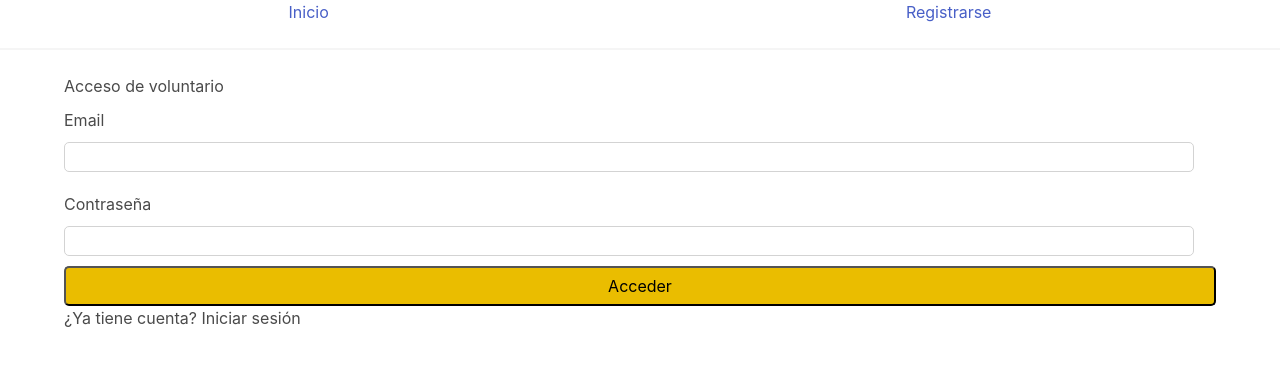
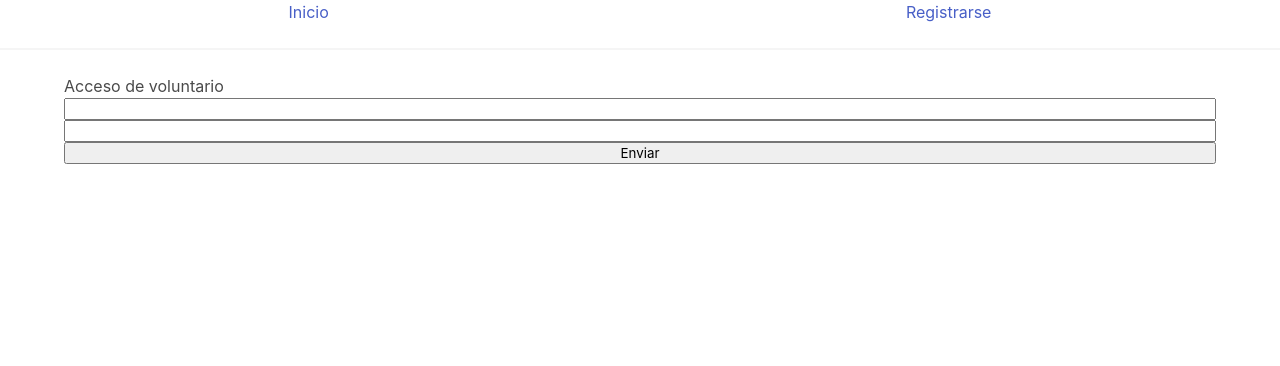
Before and after one commit to ayudadigital/huelladigital-backend, a React (Create React App) app in the folder frontend/: page /volunteer-login in a window 1280 px wide. Shown: the top 366 px of the page. Built offline with nearby package versions, Linux system fonts and the light colour scheme.

Commit message:
Try to implement connection with backend using axios instead of fetch

```diff
--- a/frontend/package.json
+++ b/frontend/package.json
@@ -7,6 +7,7 @@
     "@types/node": "13.9.2",
     "@types/react": "16.9.25",
     "@types/react-dom": "16.9.5",
+    "axios": "^0.19.2",
     "bulma": "^0.8.1",
     "node-sass": "^4.13.1",
     "react": "^16.13.1",
--- a/frontend/src/components/organisms/Forms/FormLoginVolunteer/FormLoginVolunteer.tsx
+++ b/frontend/src/components/organisms/Forms/FormLoginVolunteer/FormLoginVolunteer.tsx
@@ -1,70 +1,60 @@
-import React, { useState, useEffect } from 'react';
+import React from 'react';
 import '../styles.scss';
-import { FieldForm } from '../../../molecules/FieldForm';
-import { SubmitButton } from '../../../atoms/SubmitButton';
+import axios from 'axios';
+
 
 export const FormLoginVolunteer: React.FC<{}> = () => {
-  const [email, setemail] = useState('');
-  const [password, setpassword] = useState('');
 
-  const getDataUser = (data: any) => {
-    const inputTypeIsEmail = data[0] === 'email';
-    const inputTypeIsPassword = data[0] === 'password';
-    const valueInput = data[1];
-    if (inputTypeIsEmail) setemail(valueInput);
-    if (inputTypeIsPassword) setpassword(valueInput);
+  const getFormData = (event: any) => {
+    event.preventDefault();
   };
 
-  const URL = 'http://localhost:8080/api/v1/volunteers';
-  //const URL = 'https://webhook.site/63587131-e3bb-487e-857c-6fac629f0894';
-  /*
-  useEffect(() => {
-    fetch(URL, {
-      method: 'POST',
-      mode: 'no-cors',
+  const submitData = (event: any) => {
+    event.preventDefault();
+
+    const data = {
+      email: "airandkjhasdk@gmail.com",
+      password: "asdasdasd"
+    }
+    /*
+    fetch('http://localhost:8080/api/v1/volunteers', {
+      method: 'POST', // or 'PUT'
+      body: JSON.stringify(data), // data can be `string` or {object}!
       headers: {
-        'Content-Type': 'application/json',
+        'Content-Type': 'application/json'
       },
-      body: JSON.stringify({ email: email, password: password }),
+      mode: "no-cors"
+    }).then(res => console.log(res))
+      .catch(error => console.error('Error:', error))
+      .then(response => console.log('Success:', response));
+  };
+*/
+
+
+    axios({
+      method: 'post',
+      url: 'http://localhost:8080/api/v1/volunteers',
+      headers: {
+        "Content-Type": "application/json",
+        'Access-Control-Allow-Origin': false
+      },
+      data: JSON.stringify(data)
     })
-      .then((response) => response.json())
-      .then((response) => console.log(response));
-  }, []); */
+      .then(response => {
+        console.log("Hola")
+        console.log(response);
+      })
+      .catch(err => console.log(err));
 
-  const handleSubmit = () => {
-    fetch(URL, {
-      method: 'POST',
-      body: JSON.parse(`{ "email": ${email} }`),
-      headers: {
-        'Accept': 'application/json',
-        'Content-Type': 'application/json',
-      },
-    })
-      .then((response) => response.json())
-      .then((response) => {
-        if (response.status === 'success') {
-          alert('Message Sent.');
-        } else if (response.status === 'fail') {
-          alert('Message failed to send.');
-        }
-      });
-  };
+  }
+  return (
+    <form className="ContainerForm" method="POST" id="form" onSubmit={submitData}>
+      <h1>Acceso de voluntario</h1>
+      <input type="text" name="Correo" onChange={getFormData} />
+      <input type="password" name="Password" onChange={getFormData} />
+      <button type="submit">Enviar</button>
 
-  return (
-    <form className="ContainerForm" method="POST" id="form" onSubmit={handleSubmit}>
-      <h1>Acceso de voluntario</h1>
-      <FieldForm title={'Email'} type={'email'} name={'email'} getData={getDataUser} />
-      <FieldForm
-        title={'Contraseña'}
-        type={'password'}
-        name={'password'}
-        getData={getDataUser}
-      />
 
-      <SubmitButton text={'Acceder'} />
-      <p>¿Ya tiene cuenta? Iniciar sesión</p>
-      <p>{email}</p>
-      <p>{password}</p>
     </form>
   );
 };
```
